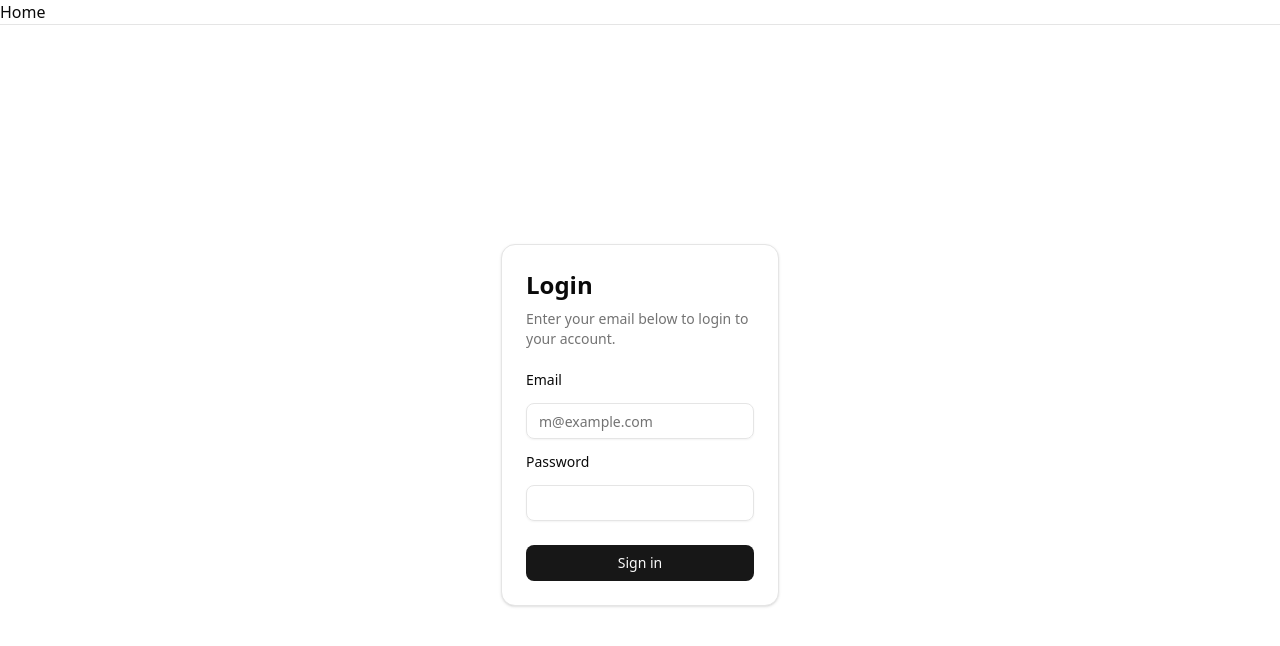
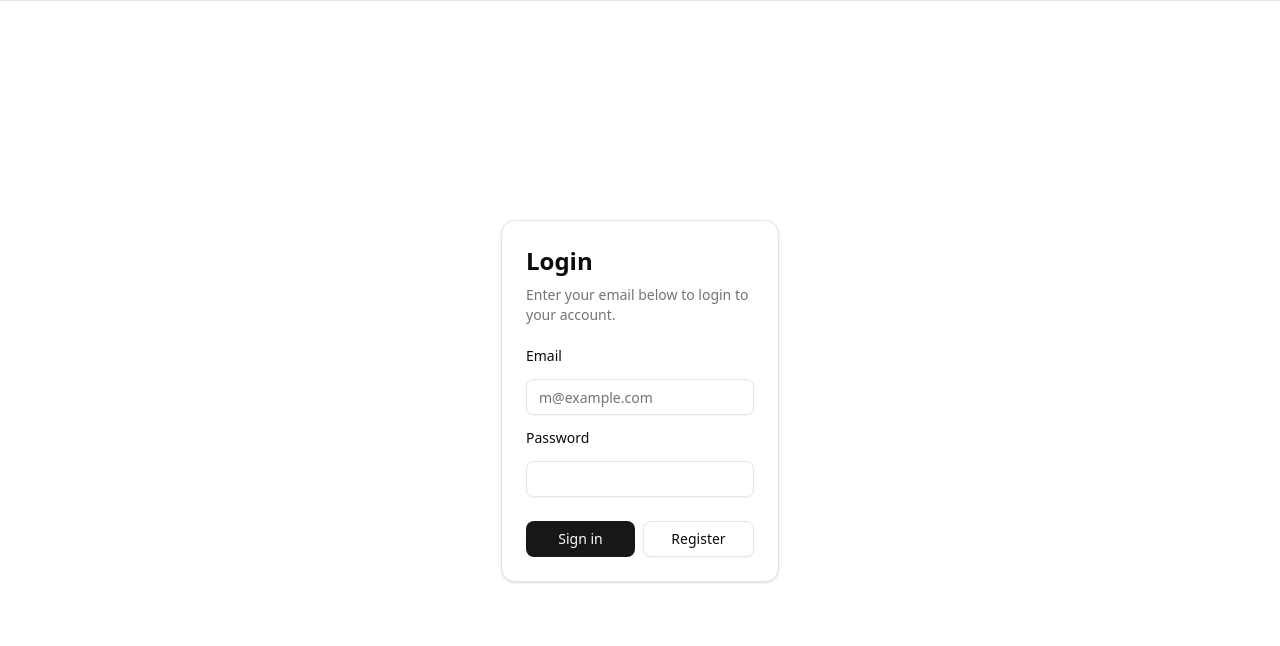
Before and after one commit to avanyushkin/inno-ts-spa, a React (Vite) app: page /login in a window 1280 px wide. Shown: the top 646 px of the page. Built offline with nearby package versions, Linux system fonts and the light colour scheme.

Commit message:
feat (feature/login): add route to register page

```diff
--- a/src/components/LoginForm.tsx
+++ b/src/components/LoginForm.tsx
@@ -5,7 +5,7 @@ import { Form, FormControl, FormField, FormItem, FormLabel, FormMessage } from "
 import { useForm } from "react-hook-form";
 import { z } from "zod";
 import { zodResolver } from "@hookform/resolvers/zod";
-
+import { Link } from "@tanstack/react-router";
 const formSchema = z.object({
   email: z.string(),
   password: z.string().min(8, {
@@ -55,8 +55,11 @@ const LoginForm = () => {
               )}
             />
           </CardContent>
-          <CardFooter>
-            <Button className="w-full">Sign in</Button>
+          <CardFooter className = "flex gap-2">
+            <Button type = "submit" className = "flex-1">Sign in</Button>
+            <Button type = "button" variant = "outline" className = "flex-1">
+              <Link to = "/register">Register</Link>
+            </Button>
           </CardFooter>
         </Card>
       </form>
--- /dev/null
+++ b/src/components/RegisterForm.tsx
@@ -0,0 +1,9 @@
+function RegisterForm () {
+  return (
+    <>
+      <h2>Resiger Page</h2>
+    </>
+  );
+}
+
+export default RegisterForm;
--- a/src/routeTree.gen.ts
+++ b/src/routeTree.gen.ts
@@ -9,10 +9,16 @@
 // Additionally, you should also exclude this file from your linter and/or formatter to prevent it from being checked or modified.
 
 import { Route as rootRouteImport } from './routes/__root'
+import { Route as RegisterRouteImport } from './routes/register'
 import { Route as ProfileRouteImport } from './routes/profile'
 import { Route as LoginRouteImport } from './routes/login'
 import { Route as IndexRouteImport } from './routes/index'
 
+const RegisterRoute = RegisterRouteImport.update({
+  id: '/register',
+  path: '/register',
+  getParentRoute: () => rootRouteImport,
+} as any)
 const ProfileRoute = ProfileRouteImport.update({
   id: '/profile',
   path: '/profile',
@@ -33,34 +39,45 @@ export interface FileRoutesByFullPath {
   '/': typeof IndexRoute
   '/login': typeof LoginRoute
   '/profile': typeof ProfileRoute
+  '/register': typeof RegisterRoute
 }
 export interface FileRoutesByTo {
   '/': typeof IndexRoute
   '/login': typeof LoginRoute
   '/profile': typeof ProfileRoute
+  '/register': typeof RegisterRoute
 }
 export interface FileRoutesById {
   __root__: typeof rootRouteImport
   '/': typeof IndexRoute
   '/login': typeof LoginRoute
   '/profile': typeof ProfileRoute
+  '/register': typeof RegisterRoute
 }
 export interface FileRouteTypes {
   fileRoutesByFullPath: FileRoutesByFullPath
-  fullPaths: '/' | '/login' | '/profile'
+  fullPaths: '/' | '/login' | '/profile' | '/register'
   fileRoutesByTo: FileRoutesByTo
-  to: '/' | '/login' | '/profile'
-  id: '__root__' | '/' | '/login' | '/profile'
+  to: '/' | '/login' | '/profile' | '/register'
+  id: '__root__' | '/' | '/login' | '/profile' | '/register'
   fileRoutesById: FileRoutesById
 }
 export interface RootRouteChildren {
   IndexRoute: typeof IndexRoute
   LoginRoute: typeof LoginRoute
   ProfileRoute: typeof ProfileRoute
+  RegisterRoute: typeof RegisterRoute
 }
 
 declare module '@tanstack/react-router' {
   interface FileRoutesByPath {
+    '/register': {
+      id: '/register'
+      path: '/register'
+      fullPath: '/register'
+      preLoaderRoute: typeof RegisterRouteImport
+      parentRoute: typeof rootRouteImport
+    }
     '/profile': {
       id: '/profile'
       path: '/profile'
@@ -89,6 +106,7 @@ const rootRouteChildren: RootRouteChildren = {
   IndexRoute: IndexRoute,
   LoginRoute: LoginRoute,
   ProfileRoute: ProfileRoute,
+  RegisterRoute: RegisterRoute,
 }
 export const routeTree = rootRouteImport
   ._addFileChildren(rootRouteChildren)
--- a/src/routes/__root.tsx
+++ b/src/routes/__root.tsx
@@ -3,9 +3,9 @@ import { TanStackRouterDevtools } from '@tanstack/react-router-devtools';
 
 const RootLayout = () => (
   <>
-    <div>
+    {/* <div>
       <Link to="/">Home</Link>{' '}
-    </div>
+    </div> */}
     <hr />
     <Outlet />
     <TanStackRouterDevtools />
--- /dev/null
+++ b/src/routes/register.tsx
@@ -0,0 +1,12 @@
+import RegisterForm from '@/components/registerForm';
+import { createFileRoute } from '@tanstack/react-router'
+export const Route = createFileRoute('/register')({
+  component: Register,
+})
+function Register() {
+  return (
+    <>
+      <RegisterForm />
+    </>
+  );
+}
```
